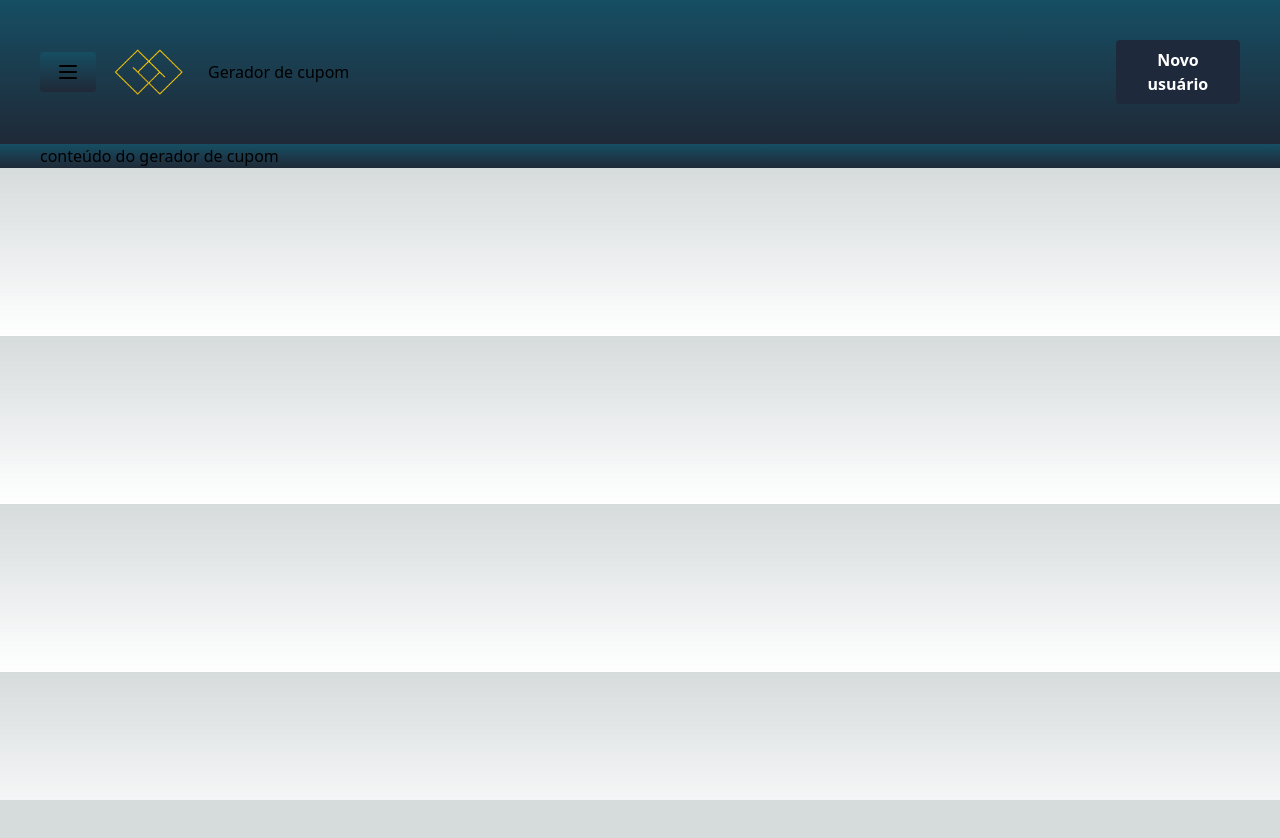
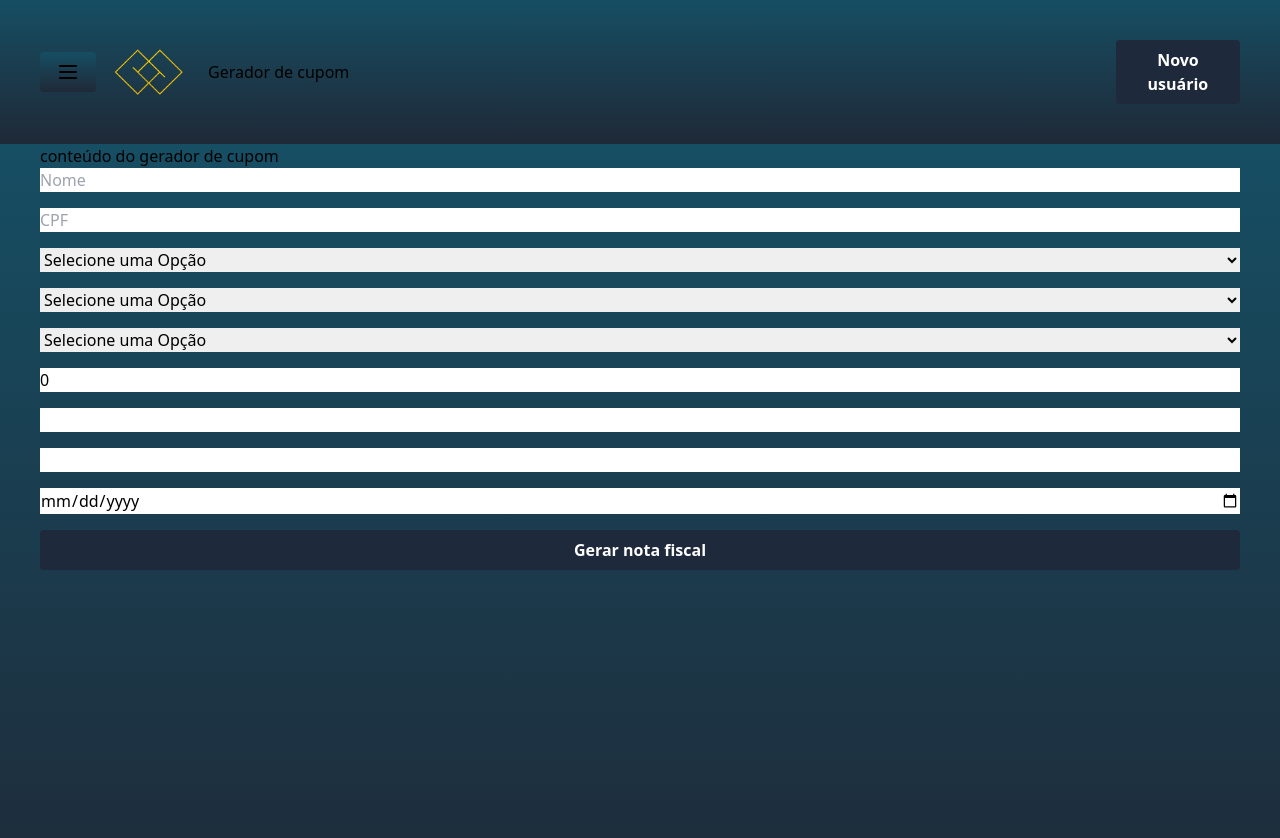
Before and after one commit to Lipinski1201/pacv, a Next.js app: page /geracupom in a window 1280 px wide. Shown: the top 838 px of the page. Before the commit the page ends 800 px from the top, so only its background shows below. Built offline with nearby package versions, Linux system fonts and the light colour scheme.

Commit message:
Implementação da exportação para PDF

```diff
--- /dev/null
+++ b/src/pages/api/gerarcupom.js
@@ -0,0 +1,48 @@
+// Importação do prisma
+// const { PrismaClient } = require('@prisma/client')
+// const prisma = new PrismaClient()
+
+const fs = require('fs');
+const pdf = require('html-pdf');
+
+export default async function handler(req, response) {
+
+  // Verifica se o metodo é POST
+  if(req.method === 'POST') {
+
+    const nome_arquivo = req.body.nome + new Date().getTime() + '.pdf';
+    //arquivo final
+    const outputFile = 'public/pdf_export/' + nome_arquivo;
+    const linkFinal = 'localhost:3000/pdf_export/' + nome_arquivo;
+
+    //estilizar o bixo
+    const htmlContent = `
+      <html>
+        <body>
+          <h1>`+ req.body.nome + `</h1>
+          <h2>`+ req.body.cpf + `</h2>
+          <h2>`+ req.body.cargo + `</h2>
+          <h2>`+ req.body.tipo + `</h2>
+          <h2>`+ req.body.operacao + `</h2>
+          <h2>`+ req.body.valor + `</h2>
+          <h2>`+ req.body.empresa + `</h2>
+          <h2>`+ req.body.cnpj + `</h2>
+          <h2>`+ req.body.data + `</h2>
+        </body>
+      </html>
+    `;
+
+    pdf.create(htmlContent).toFile(outputFile, function (err, res) {
+      if (err) {
+        console.error('(Servidor) Ocorreu um erro:', err);
+        response.status(500)
+      } else {
+        console.log('(Servidor) PDF gerado com sucesso:', outputFile);
+        response.status(200).json({
+          link: linkFinal
+        })
+      }
+    });
+
+  }
+}
--- a/src/pages/geracupom/index.js
+++ /dev/null
@@ -1,74 +0,0 @@
-import React, { useState } from 'react';
-import Link from 'next/link';
-
-export default function Home() {
-  const [showSidebar, setShowSidebar] = useState(false);
-
-  const toggleSidebar = () => {
-    setShowSidebar(!showSidebar);
-  };
-
-  return (
-    <div className="page-container">
-      <div className="bg-gradient-to-b from-cyan-900 to-gray-800">
-        <div className="flex p-10 w-screen justify-between">
-          <div className="container mx-auto flex items-center">
-            <button
-              className="mr-3 bg-gradient-to-b from-cyan-900 to-gray-800 font-bold py-2 px-4 rounded focus:outline-none focus:shadow-outline"
-              type="submit"
-              onClick={toggleSidebar}
-            >
-              <svg
-                xmlns="http://www.w3.org/2000/svg"
-                className="h-6 w-6"
-                fill="none"
-                viewBox="0 0 24 24"
-                stroke="currentColor"
-              >
-                <path
-                  strokeLinecap="round"
-                  strokeLinejoin="round"
-                  strokeWidth={2}
-                  d="M4 6h16M4 12h16M4 18h16"
-                />
-              </svg>
-            </button>
-            <img src="/imagens/logo-sem-fundo.png" className="w-20 h-auto mr-5" alt="Logo" />
-            <h1>Gerador de cupom</h1>
-          </div>
-          <div>
-            <button
-              className="bg-slate-800 hover:bg-slate-900 text-white font-bold py-2 px-4 rounded focus:outline-none focus:shadow-outline"
-              type="submit"
-            >
-              <Link href="/cadastro">Novo usuário</Link>
-            </button>
-          </div>
-        </div>
-      </div>
-      <div className="grid grid-cols-12">
-        {showSidebar && (
-          <div
-            className="col-span-1 px-10 bg-gradient-to-b from-gray-800 to-cyan-900 h-screen"
-          >
-            <ul>
-              <li>
-                Nota Fiscal
-              </li>
-              <li>
-                Histórico
-              </li>
-            </ul>
-
-
-          </div>
-        )}
-        <div
-          className={`col-span-${showSidebar ? '11' : '12'} px-10 bg-gradient-to-b from-cyan-900 to-gray-800 w-screen`}
-        >
-          <h2>conteúdo do gerador de cupom</h2>
-        </div>
-      </div>
-    </div>
-  );
-}
--- /dev/null
+++ b/src/pages/geracupom/index.jsx
@@ -0,0 +1,150 @@
+import React, { useState } from 'react';
+import Link from 'next/link';
+
+export default function Home() {
+  const [showSidebar, setShowSidebar] = useState(false);
+
+  //variaveis do cupom
+  const [nome, setNome] = useState("");
+  const [cpf, setCPF] = useState("");
+  const [cargo, setCargo] = useState("");
+  const [tipo, setTipo] = useState("");
+  const [operacao, setOperacao] = useState("");
+  const [valor, setValor] = useState(0);
+  const [empresa, setEmpresa] = useState("");
+  const [cnpj, setCNPJ] = useState("");
+  const [data, setData] = useState("");
+
+  const toggleSidebar = () => {
+    setShowSidebar(!showSidebar);
+  };
+
+  const handleSubmit = async (e) => {
+    e.preventDefault();
+
+    await fetch('/api/gerarcupom', {
+      method: 'POST',
+      headers: {
+        'Content-Type': 'application/json',
+      },
+      body: JSON.stringify({
+        nome,
+        cpf,
+        cargo,
+        tipo,
+        operacao,
+        valor,
+        empresa,
+        cnpj,
+        data,
+      }),
+    })
+    .then((res) => res.json())
+    .then((data) => {
+      alert(data.link);
+      // window.location = data.link;
+    });
+
+  }
+
+  return (
+    <div className="page-container">
+      <div className="bg-gradient-to-b from-cyan-900 to-gray-800">
+        <div className="flex p-10 w-screen justify-between">
+          <div className="container mx-auto flex items-center">
+            <button
+              className="mr-3 bg-gradient-to-b from-cyan-900 to-gray-800 font-bold py-2 px-4 rounded focus:outline-none focus:shadow-outline"
+              type="submit"
+              onClick={toggleSidebar}
+            >
+              <svg
+                xmlns="http://www.w3.org/2000/svg"
+                className="h-6 w-6"
+                fill="none"
+                viewBox="0 0 24 24"
+                stroke="currentColor"
+              >
+                <path
+                  strokeLinecap="round"
+                  strokeLinejoin="round"
+                  strokeWidth={2}
+                  d="M4 6h16M4 12h16M4 18h16"
+                />
+              </svg>
+            </button>
+            <img src="/imagens/logo-sem-fundo.png" className="w-20 h-auto mr-5" alt="Logo" />
+            <h1>Gerador de cupom</h1>
+          </div>
+          <div>
+            <button
+              className="bg-slate-800 hover:bg-slate-900 text-white font-bold py-2 px-4 rounded focus:outline-none focus:shadow-outline"
+              type="submit"
+            >
+              <Link href="/cadastro">Novo usuário</Link>
+            </button>
+          </div>
+        </div>
+      </div>
+      <div className="grid grid-cols-12">
+        {showSidebar && (
+          <div
+            className="col-span-1 px-10 bg-gradient-to-b from-gray-800 to-cyan-900 h-screen"
+          >
+            <ul>
+              <li>
+                Nota Fiscal
+              </li>
+              <li>
+                Histórico
+              </li>
+            </ul>
+
+
+          </div>
+        )}
+        <div
+          className={`col-span-${showSidebar ? '11' : '12'} px-10 bg-gradient-to-b from-cyan-900 to-gray-800 w-screen min-h-screen`}
+        >
+          <h2>conteúdo do gerador de cupom</h2>
+
+          <form className='flex flex-col gap-4 text-black' onSubmit={handleSubmit}>
+            <input name="nome" type="text" placeholder="Nome" value={nome}
+              onChange={(e) => setNome(e.target.value)} required/>
+            <input name="cpf" type="number" placeholder="CPF" value={cpf}
+              onChange={(e) => setCPF(e.target.value)} required/>
+            <select name='cargo' value={cargo}
+              onChange={(e) => setCargo(e.target.value)} required>
+              <option value="" selected>Selecione uma Opção</option>
+              <option value="RECEPCIONISTA">RECEPCIONISTA</option>
+              <option value="GERENCIA">GERENTE</option>
+              <option value="COMERCIAL">COMERCIAL</option>
+              <option value="T.I">T.I</option>
+              <option value="R.H">R.H</option>
+            </select>
+            <select name='tipo' value={tipo}
+              onChange={(e) => setTipo(e.target.value)} required>
+              <option value="" selected>Selecione uma Opção</option>
+              <option value="Empréstimo Financeiro">Empréstimo Financeiro</option>
+              <option value="Adiantamento">Adiantamento</option>
+              <option value="Vale">Vale</option>
+            </select>
+            <select name='operacao' value={operacao}
+              onChange={(e) => setOperacao(e.target.value)} required>
+              <option value="" selected>Selecione uma Opção</option>
+              <option value="Pagamos">Pagamos</option>
+            </select>
+            <input type="number" name="valor" placeholder="Valor" id="valor" value={valor}
+              onChange={(e) => setValor(e.target.value)} required/>
+            <input type="text" name="empresa" value={empresa}
+              onChange={(e) => setEmpresa(e.target.value)} required/>
+            <input type="number" name="cnpj" value={cnpj}
+              onChange={(e) => setCNPJ(e.target.value)} required/>
+            <input type="date" name="data" id="data" value={data}
+              onChange={(e) => setData(e.target.value)} required/>
+            <button className='bg-slate-800 hover:bg-slate-900 text-white font-bold py-2 px-4 rounded focus:outline-none focus:shadow-outline'>Gerar nota fiscal</button>
+          </form>
+        </div>
+      </div>
+    </div>
+  );
+}
--- a/src/pages/index.js
+++ b/src/pages/index.js
@@ -48,17 +48,6 @@ const Form = () => {
 
   return (
     <div className="flex items-center justify-center flex-col h-screen bg-gradient-to-b from-cyan-900 to-gray-800">
-      {error && (
-        <div className="rounded-md bg-green-50 p-4 text-sm text-green-500 mt-10 mb-10">
-          <b>Sucesso:</b> Usuário cadastrado com sucesso!
-          <button
-            className="ml-2 text-blue-500 hover:text-blue-700 font-bold"
-            onClick={handleCloseSuccess}
-          >
-            Fechar
-          </button>
-        </div>
-      )}
       <div className="max-w-md w-full px-6 py-8 bg-gradient-to-b from-cyan-900 to-gray-800 border-2 border-blue-500">
         <h2 className="text-2xl font-bold mb-4">Faça seu login</h2>
         <form onSubmit={handleSubmit}>
```
